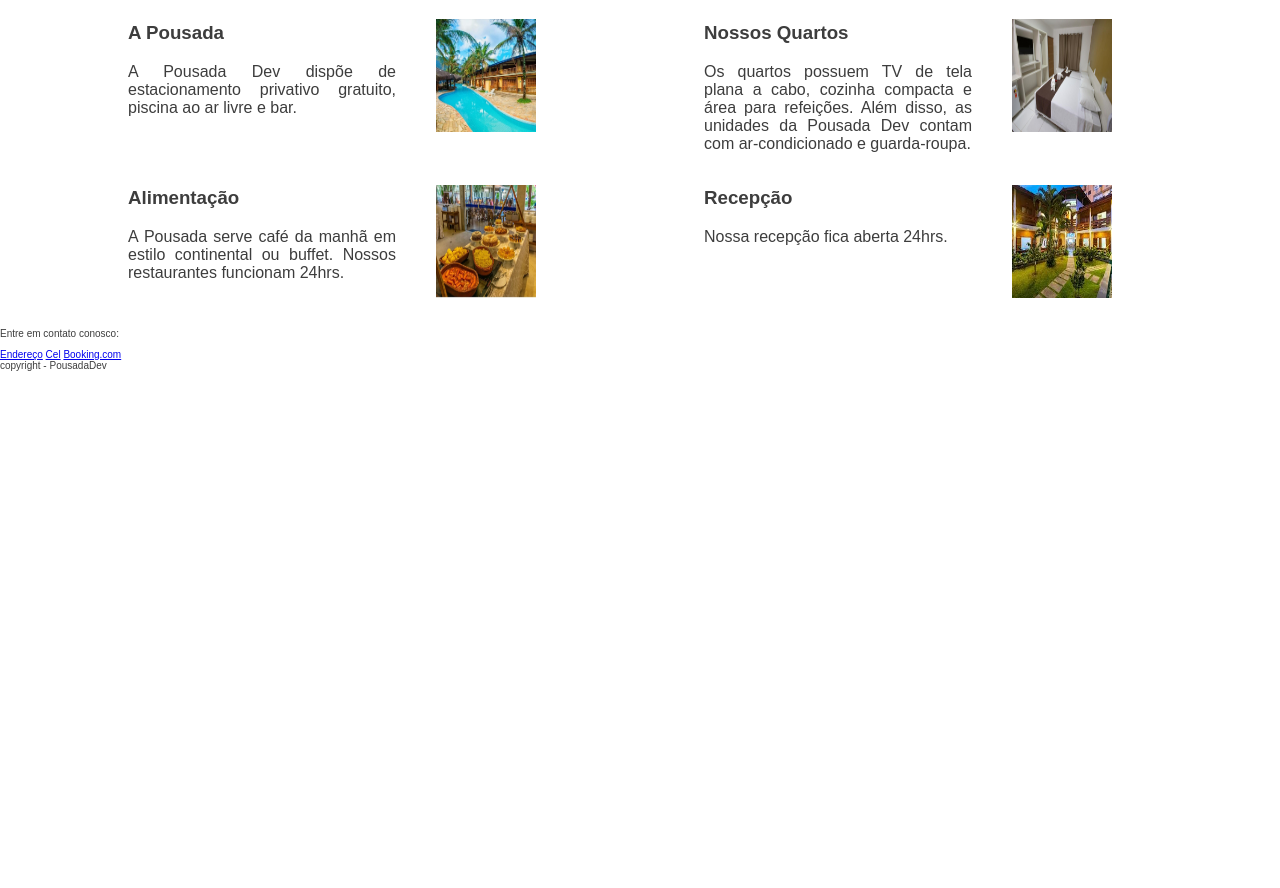
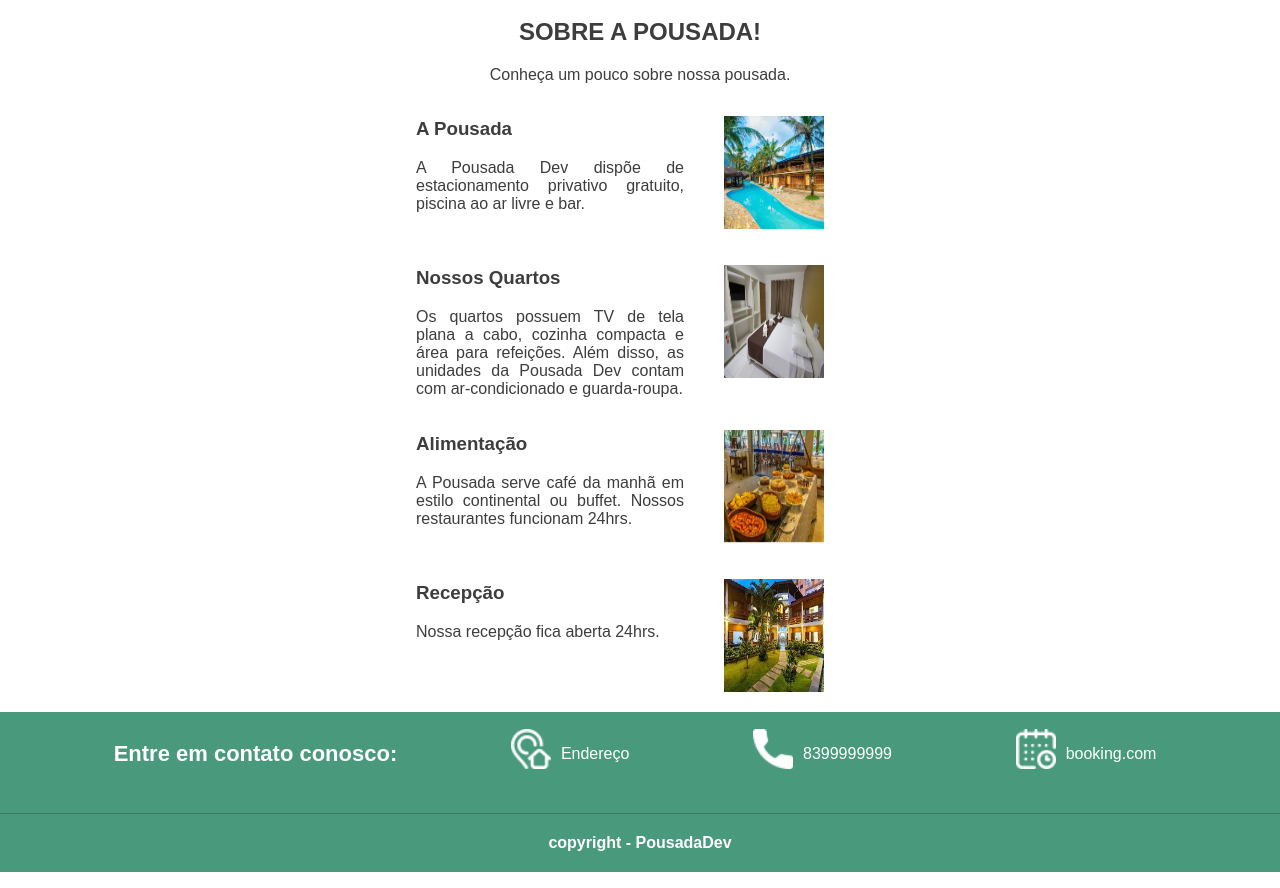
Before and after one commit to Bakumito/pousadaDev, a plain HTML site: page index.html in a window 1280 px wide. Shown: the part 1785-2673 px from the top of the page. Before the commit the page ends 2156 px from the top, so only its background shows below. Drawn offline with Linux system fonts and the light colour scheme.

Commit message:
projeto finalizado

```diff
--- a/css/indexStyles.css
+++ b/css/indexStyles.css
@@ -84,6 +84,10 @@ section {
   text-align: center;
 }
 
+#quartos {
+  padding: 6rem 20rem 0 20rem;
+}
+
 #quartos .figures {
   display: flex;
   justify-content: space-around;
@@ -109,11 +113,16 @@ img {
 
 #rota {
   width: 100%;
+  padding: 6rem 20rem 0 20rem;
 }
 
 iframe{
   width: 100%;
   height: 35vh;
+}
+
+#sobre {
+  padding: 6rem 20rem 0 20rem;
 }
 
 #sobre .descricoes{
@@ -133,3 +142,42 @@ iframe{
   width: 10rem;
   height: 11.3rem;
 }
+
+footer {
+  font-size: 1.6rem;
+  background-color: #49997d;
+  color: #fff;
+  text-align: center;
+}
+
+footer div {
+  display: flex;
+  justify-content: space-evenly;
+  align-items: center;
+}
+
+footer a {
+  display: flex;
+  justify-content: center;
+  text-decoration: none;
+  color: #fff;
+  margin-right: 1rem;
+}
+footer img {
+  width: 4rem;
+  height: 4rem;
+  margin-right: 1rem;
+}
+
+footer h4 {
+  font-size: 2.2rem;
+}
+
+.copyright {
+  text-align: center;
+  padding: 2rem;
+  border-top: 0.1rem solid #3b7863;
+  color: #fff;
+  font-weight: 600;
+  width: 100%;
+}
--- a/index.html
+++ b/index.html
@@ -146,12 +146,21 @@
     </main>
     <footer>
       <div>
-        <p>Entre em contato conosco:</p>
-        <a href="#">Endereço</a>
-        <a href="#">Cel</a>
-        <a href="#">Booking.com</a>
-        <div>copyright - PousadaDev</div>
+        <h4>Entre em contato conosco:</h4>
+        <a href="#">
+          <img src="./img/icons/endereco.png" alt="endereco" />
+          <p>Endereço</p>
+        </a>
+        <a href="#">
+          <img src="./img/icons/telefone.png" alt="telefone" />
+          <p>8399999999</p>
+        </a>
+        <a href="#">
+          <img src="./img/icons/calendario.png" alt="calendario" />
+          <p>booking.com</p>
+        </a>
       </div>
+      <p class="copyright">copyright - PousadaDev</p>
     </footer>
   </body>
 </html>
```
